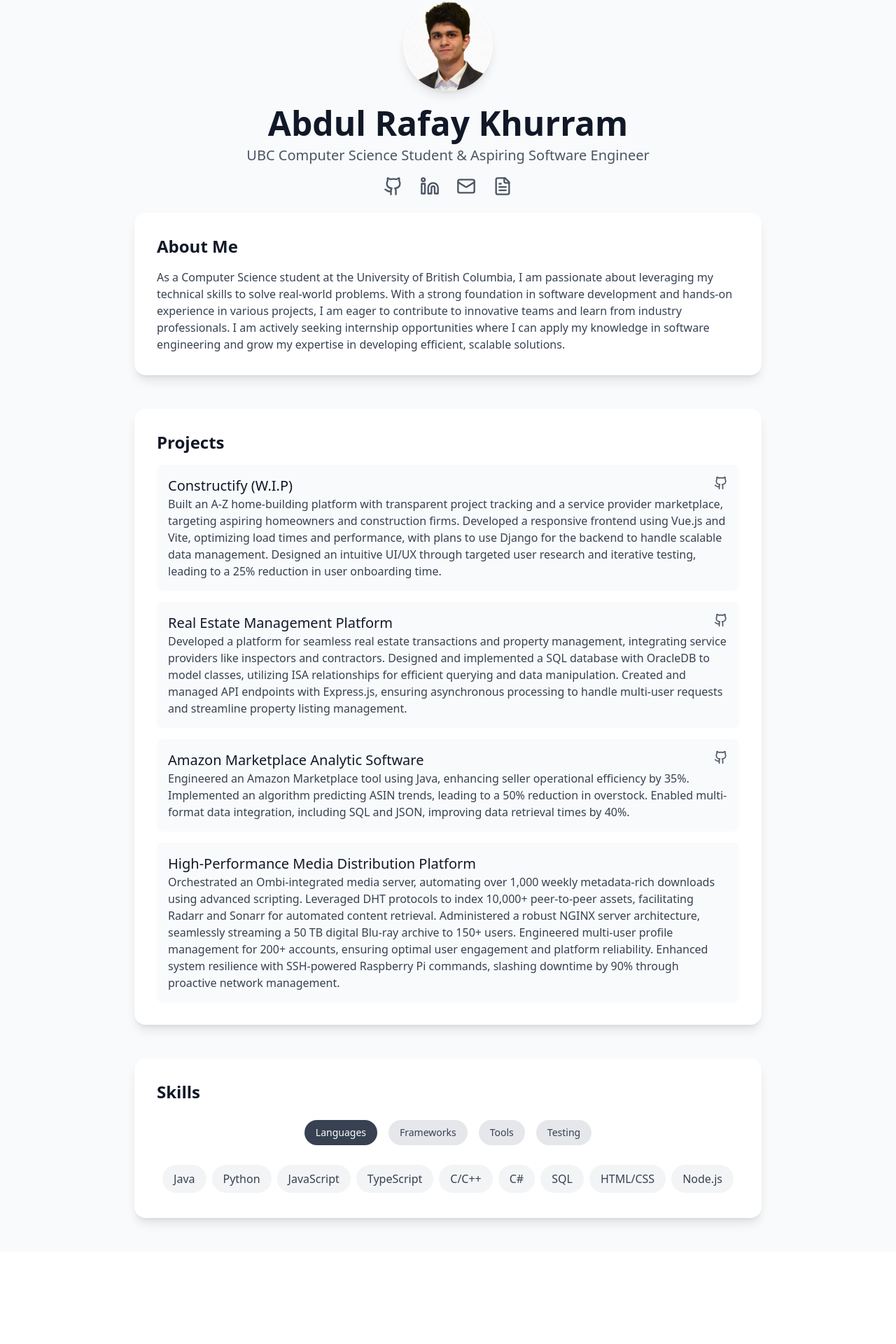
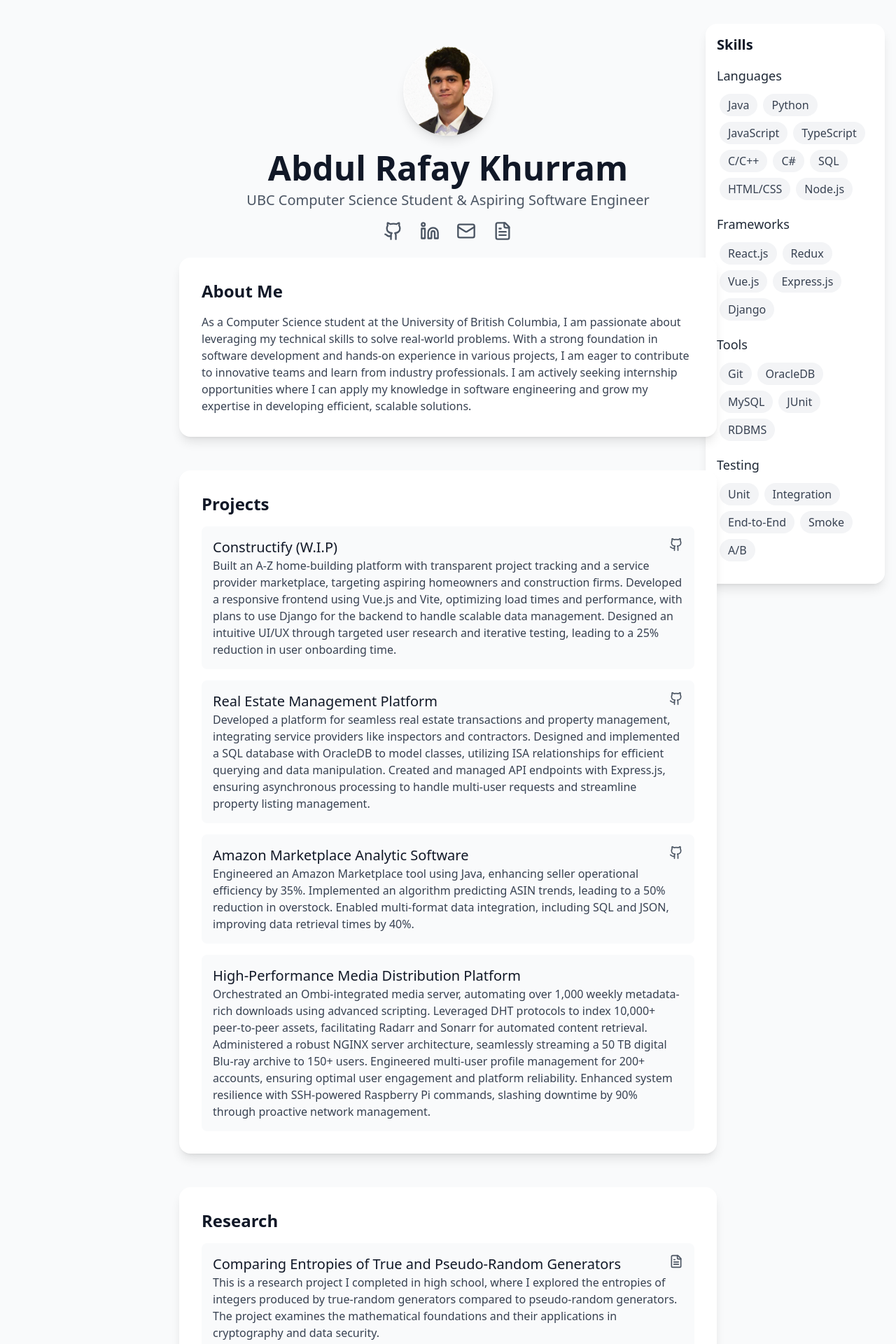
Before and after one commit to arkb75/abdulkhurramdotcom, a React (Create React App) app: page / in a window 1280 px wide. Shown: the part 46-1966 px from the top of the page at 70% size. Before the commit the page ends 1834 px from the top, so only its background shows below. Built offline with nearby package versions, Linux system fonts and the light colour scheme; the HTML template or start-up script is replaced by a standard one.

Commit message:
Skills redesign & Added research

```diff
--- a/src/App.js
+++ b/src/App.js
@@ -1,9 +1,13 @@
-import React, { useRef } from 'react';
+import React, { useRef, useState } from 'react';
 import { useSelector } from 'react-redux';
 import Header from './components/Header';
+import Taskbar from './components/Taskbar';
 import AboutMeSection from './components/AboutMeSection';
 import ProjectsSection from './components/ProjectsSection';
+import ResearchSection from './components/ResearchSection';
 import SkillsSection from './components/SkillsSection';
+
+import { MenuIcon } from 'lucide-react'; // Import an icon for the toggle button
 
 const App = () => {
   // Refs for each project
@@ -15,6 +19,9 @@ const App = () => {
   // Get the state from Redux
   const glowPageBorder = useSelector((state) => state.glow.glowPageBorder);
 
+  // State to manage the visibility of the SkillsSection on small screens
+  const [isSkillsOpen, setIsSkillsOpen] = useState(false);
+
   // Pass refs as an object to the components
   const projectRefs = {
     constructifyRef,
@@ -25,16 +32,30 @@ const App = () => {
 
   return (
     <div
-      className={`min-h-screen bg-gray-50 py-12 px-4 sm:px-6 lg:px-8 font-sans transition-all duration-500 ${
+      className={`min-h-screen bg-gray-50 pt-12 px-4 sm:px-6 lg:px-8 font-sans transition-all duration-500 ${
         glowPageBorder ? 'page-outline-glow' : ''
       }`}
     >
-      <div className="max-w-4xl mx-auto">
+      <Taskbar />
+      <SkillsSection
+        projectRefs={projectRefs}
+        isOpen={isSkillsOpen}
+        onClose={() => setIsSkillsOpen(false)}
+      />
+      {/* Toggle Button for smaller screens */}
+      <button
+        className="lg:hidden fixed bottom-4 right-4 bg-blue-600 text-white p-3 rounded-full shadow-lg"
+        onClick={() => setIsSkillsOpen(true)}
+      >
+        <MenuIcon size={24} />
+      </button>
+      <div className="max-w-3xl mx-auto mt-16">
         <Header />
         <main className="space-y-12">
           <AboutMeSection />
           <ProjectsSection projectRefs={projectRefs} />
-          <SkillsSection projectRefs={projectRefs} />
+          <ResearchSection />
+          {/* Removed SkillsSection from here */}
         </main>
       </div>
     </div>
--- a/src/components/AboutMeSection.js
+++ b/src/components/AboutMeSection.js
@@ -1,7 +1,47 @@
-import React from 'react';
+import React, { useEffect, useRef } from 'react';
+import { useDispatch } from 'react-redux';
+import { setActiveSkills } from '../redux/actions';
 
-const AboutMeSection = () => (
-  <section className="bg-white rounded-2xl shadow-lg p-8 transform hover:scale-105 transition-transform duration-300">
+const AboutMeSection = () => {
+  const dispatch = useDispatch();
+  const sectionRef = useRef(null);
+
+  useEffect(() => {
+    const observerOptions = {
+      root: null,
+      rootMargin: '0px',
+      threshold: 0.5, // Adjust as needed
+    };
+
+    const observerCallback = (entries) => {
+      entries.forEach((entry) => {
+        if (entry.isIntersecting) {
+          // Reset activeSkills when About Me section is in view
+          dispatch(setActiveSkills([]));
+        }
+      });
+    };
+
+    const observer = new IntersectionObserver(observerCallback, observerOptions);
+
+    if (sectionRef.current) {
+      observer.observe(sectionRef.current);
+    }
+
+    // Cleanup
+    return () => {
+      if (sectionRef.current) {
+        observer.unobserve(sectionRef.current);
+      }
+    };
+  }, [dispatch]);
+
+  return (
+    <section
+      id="about"
+      ref={sectionRef}
+      className="bg-white rounded-2xl shadow-lg p-8 transform hover:scale-105 transition-transform duration-300"
+    >
       <h2 className="text-2xl font-semibold text-gray-900 mb-4">About Me</h2>
       <p className="text-gray-700">
         As a Computer Science student at the University of British Columbia, I am passionate
@@ -13,5 +53,6 @@ const AboutMeSection = () => (
       </p>
     </section>
   );
+};
 
 export default AboutMeSection;
--- a/src/components/ProjectsSection.js
+++ b/src/components/ProjectsSection.js
@@ -1,11 +1,10 @@
-// ProjectsSection.js
-
-import React from 'react';
-import { useSelector } from 'react-redux';
+import React, { useEffect } from 'react';
+import { useSelector, useDispatch } from 'react-redux';
 import ProjectCard from './ProjectCard';
+import { setActiveSkills } from '../redux/actions';
 
 const ProjectsSection = ({ projectRefs }) => {
-  // Get the highlightedProject from Redux
+  const dispatch = useDispatch();
   const highlightedProject = useSelector(
     (state) => state.highlight.highlightedProject
   );
@@ -18,6 +17,7 @@ const ProjectsSection = ({ projectRefs }) => {
       githubLink: 'https://github.com/arkb75/Constructify',
       description:
         'Built an A-Z home-building platform with transparent project tracking and a service provider marketplace, targeting aspiring homeowners and construction firms. Developed a responsive frontend using Vue.js and Vite, optimizing load times and performance, with plans to use Django for the backend to handle scalable data management. Designed an intuitive UI/UX through targeted user research and iterative testing, leading to a 25% reduction in user onboarding time.',
+      skills: ['Python', 'JavaScript', 'Vue.js', 'HTML/CSS', 'Git', 'Django'],
     },
     {
       ref: projectRefs.realEstateRef,
@@ -25,6 +25,7 @@ const ProjectsSection = ({ projectRefs }) => {
       githubLink: 'https://github.com/arkb75/RealEstate',
       description:
         'Developed a platform for seamless real estate transactions and property management, integrating service providers like inspectors and contractors. Designed and implemented a SQL database with OracleDB to model classes, utilizing ISA relationships for efficient querying and data manipulation. Created and managed API endpoints with Express.js, ensuring asynchronous processing to handle multi-user requests and streamline property listing management.',
+      skills: ['JavaScript', 'Node.js', 'Express.js', 'SQL', 'OracleDB', 'HTML/CSS', 'Git'],
     },
     {
       ref: projectRefs.amazonRef,
@@ -32,6 +33,7 @@ const ProjectsSection = ({ projectRefs }) => {
       githubLink: 'https://github.com/arkb75/Amazon-Marketplace-Analytic-Software',
       description:
         'Engineered an Amazon Marketplace tool using Java, enhancing seller operational efficiency by 35%. Implemented an algorithm predicting ASIN trends, leading to a 50% reduction in overstock. Enabled multi-format data integration, including SQL and JSON, improving data retrieval times by 40%.',
+      skills: ['Java', 'SQL', 'Git'],
     },
     {
       ref: projectRefs.mediaRef,
@@ -39,11 +41,49 @@ const ProjectsSection = ({ projectRefs }) => {
       githubLink: null,
       description:
         'Orchestrated an Ombi-integrated media server, automating over 1,000 weekly metadata-rich downloads using advanced scripting. Leveraged DHT protocols to index 10,000+ peer-to-peer assets, facilitating Radarr and Sonarr for automated content retrieval. Administered a robust NGINX server architecture, seamlessly streaming a 50 TB digital Blu-ray archive to 150+ users. Engineered multi-user profile management for 200+ accounts, ensuring optimal user engagement and platform reliability. Enhanced system resilience with SSH-powered Raspberry Pi commands, slashing downtime by 90% through proactive network management.',
+      skills: ['Git'],
     },
   ];
 
+  useEffect(() => {
+    const options = {
+      root: null,
+      rootMargin: '-50% 0px', // Trigger when the section is halfway in view
+      threshold: 0,
+    };
+
+    const observer = new IntersectionObserver((entries) => {
+      entries.forEach((entry) => {
+        const project = projects.find((proj) => proj.ref.current === entry.target);
+        if (entry.isIntersecting && project) {
+          // When the project is in view, update active skills
+          dispatch(setActiveSkills(project.skills));
+        }
+      });
+    }, options);
+
+    // Observe each project section
+    projects.forEach((project) => {
+      if (project.ref.current) {
+        observer.observe(project.ref.current);
+      }
+    });
+
+    // Cleanup
+    return () => {
+      projects.forEach((project) => {
+        if (project.ref.current) {
+          observer.unobserve(project.ref.current);
+        }
+      });
+    };
+  }, [dispatch, projects]);
+
   return (
-    <section className="bg-white rounded-2xl shadow-lg p-8 transform hover:scale-105 transition-transform duration-300">
+    <section
+      id="projects"
+      className="bg-white rounded-2xl shadow-lg p-8 transform hover:scale-105 transition-transform duration-300"
+    >
       <h2 className="text-2xl font-semibold text-gray-900 mb-4">Projects</h2>
       <div className="space-y-4">
         {projects.map((project) => (
--- /dev/null
+++ b/src/components/ResearchCard.js
@@ -0,0 +1,23 @@
+import React from 'react';
+import { FileTextIcon } from 'lucide-react';
+
+const ResearchCard = ({ research }) => (
+  <div className="bg-gray-50 p-4 rounded-lg relative transition-all duration-500">
+    <div className="flex justify-between items-start">
+      <h3 className="text-xl font-medium text-gray-900">{research.title}</h3>
+      {research.pdfLink && (
+        <a
+          href={research.pdfLink}
+          className="text-gray-600 hover:text-gray-900 transition-colors duration-300"
+          target="_blank"
+          rel="noopener noreferrer"
+        >
+          <FileTextIcon size={20} />
+        </a>
+      )}
+    </div>
+    <p className="text-gray-700">{research.description}</p>
+  </div>
+);
+
+export default ResearchCard;
--- /dev/null
+++ b/src/components/ResearchSection.js
@@ -0,0 +1,30 @@
+import React from 'react';
+import ResearchCard from './ResearchCard';
+
+const ResearchSection = () => {
+  const researchPapers = [
+    {
+      title: 'Comparing Entropies of True and Pseudo-Random Generators',
+      pdfLink: '/EEABDULKM2021COMPSCI.pdf',
+      description:
+        'This is a research project I completed in high school, where I explored the entropies of integers produced by true-random generators compared to pseudo-random generators. The project examines the mathematical foundations and their applications in cryptography and data security.',
+    },
+    // Add more research papers here in the future
+  ];
+
+  return (
+    <section
+      id="research"
+      className="bg-white rounded-2xl shadow-lg p-8 transform hover:scale-105 transition-transform duration-300"
+    >
+      <h2 className="text-2xl font-semibold text-gray-900 mb-4">Research</h2>
+      <div className="space-y-4">
+        {researchPapers.map((paper) => (
+          <ResearchCard key={paper.title} research={paper} />
+        ))}
+      </div>
+    </section>
+  );
+};
+
+export default ResearchSection;
--- a/src/components/SkillsSection.js
+++ b/src/components/SkillsSection.js
@@ -1,10 +1,15 @@
-import React, { useState } from 'react';
-import { useDispatch } from 'react-redux';
+// SkillsSection.js
+
+import React from 'react';
+import { useDispatch, useSelector } from 'react-redux';
 import { highlightProject, glowPageBorder } from '../redux/actions';
+import { XIcon } from 'lucide-react'; // Import close icon
 
-const SkillsSection = ({ projectRefs }) => {
-  const [selectedCategory, setSelectedCategory] = useState('Languages');
+const SkillsSection = ({ projectRefs, isOpen, onClose }) => {
   const dispatch = useDispatch();
+
+  // Get the active skills from Redux
+  const activeSkills = useSelector((state) => state.skills.activeSkills);
 
   // Skill categories and their respective skills
   const skills = {
@@ -24,9 +29,7 @@ const SkillsSection = ({ projectRefs }) => {
     Testing: ['Unit', 'Integration', 'End-to-End', 'Smoke', 'A/B'],
   };
 
-  const categories = Object.keys(skills);
-
-  // Mapping of skills to projects
+// Mapping of skills to projects (for click functionality)
 const skillToProjects = {
     Java: [projectRefs.amazonRef],
     Python: [projectRefs.constructifyRef],
@@ -52,7 +55,7 @@ const SkillsSection = ({ projectRefs }) => {
     MySQL: [],
     JUnit: [],
     RDBMS: [projectRefs.realEstateRef],
-    Unit: [projectRefs.amazonRef],
+    Unit: [],
     Integration: [],
     'End-to-End': [],
     Smoke: [],
@@ -96,35 +99,72 @@ const SkillsSection = ({ projectRefs }) => {
   };
 
   return (
-    <section className="bg-white rounded-2xl shadow-lg p-8 transform hover:scale-105 transition-transform duration-300">
-      <h2 className="text-2xl font-semibold text-gray-900 mb-6">Skills</h2>
-      <div className="flex justify-center flex-wrap gap-4 mb-6">
-        {categories.map((category) => (
-          <button
-            key={category}
-            onClick={() => setSelectedCategory(category)}
-            className={`px-4 py-2 rounded-full text-sm font-medium ${
-              selectedCategory === category
-                ? 'bg-gray-700 text-white'
-                : 'bg-gray-200 text-gray-700'
-            } hover:bg-gray-300 transition-colors duration-300`}
+    <>
+      {/* For large screens, show the fixed SkillsSection */}
+      <div
+        className="hidden lg:block fixed top-20 right-4 w-64 bg-white rounded-2xl shadow-lg p-4
+        transform transition-transform duration-300 overflow-y-auto max-h-screen"
         >
-            {category}
-          </button>
-        ))}
-      </div>
-      <div className="flex flex-wrap justify-center">
-        {skills[selectedCategory].map((skill) => (
+        <h2 className="text-xl font-semibold text-gray-900 mb-4">Skills</h2>
+        {Object.entries(skills).map(([category, skillsInCategory]) => (
+          <div key={category} className="mb-4">
+            <h3 className="text-lg font-medium text-gray-800 mb-2">{category}</h3>
+            <div className="flex flex-wrap">
+              {skillsInCategory.map((skill) => (
                 <button
                   key={skill}
                   onClick={() => handleSkillClick(skill)}
-            className="bg-gray-100 rounded-full px-4 py-2 m-1 text-gray-700 hover:bg-gray-200 hover:scale-105 transition-all duration-300"
+                  className={`bg-gray-100 rounded-full px-3 py-1 m-1 text-gray-700 hover:bg-gray-200 hover:scale-105 transition-all duration-300 ${
+                    activeSkills.includes(skill) ? 'bg-blue-200' : ''
+                  }`}
                 >
                   {skill}
                 </button>
               ))}
             </div>
-    </section>
+          </div>
+        ))}
+      </div>
+
+      {/* For small screens, show the overlay when isOpen is true */}
+      {isOpen && (
+        <div className="lg:hidden fixed inset-0 bg-black bg-opacity-50 z-50">
+          <div className="fixed inset-y-0 right-0 w-64 bg-white shadow-lg p-4 overflow-y-auto">
+            {/* Close button */}
+            <button
+              className="absolute top-4 right-4 text-gray-600 hover:text-gray-900"
+              onClick={onClose}
+            >
+              <XIcon size={24} />
+            </button>
+            <h2 className="text-xl font-semibold text-gray-900 mb-4">Skills</h2>
+            {Object.entries(skills).map(([category, skillsInCategory]) => (
+              <div key={category} className="mb-4">
+                <h3 className="text-lg font-medium text-gray-800 mb-2">
+                  {category}
+                </h3>
+                <div className="flex flex-wrap">
+                  {skillsInCategory.map((skill) => (
+                    <button
+                      key={skill}
+                      onClick={() => {
+                        handleSkillClick(skill);
+                        onClose(); // Close the SkillsSection after clicking
+                      }}
+                      className={`bg-gray-100 rounded-full px-3 py-1 m-1 text-gray-700 hover:bg-gray-200 hover:scale-105 transition-all duration-300 ${
+                        activeSkills.includes(skill) ? 'bg-blue-200' : ''
+                      }`}
+                    >
+                      {skill}
+                    </button>
+                  ))}
+                </div>
+              </div>
+            ))}
+          </div>
+        </div>
+      )}
+    </>
   );
 };
 
--- /dev/null
+++ b/src/components/Taskbar.js
@@ -0,0 +1,61 @@
+import React, { useEffect, useState } from 'react';
+
+const Taskbar = () => {
+  const [isVisible, setIsVisible] = useState(false);
+
+  // Handle scroll to show/hide the taskbar
+  useEffect(() => {
+    const handleScroll = () => {
+      const offset = window.scrollY;
+      setIsVisible(offset > 200); // Adjust offset as needed
+    };
+
+    window.addEventListener('scroll', handleScroll);
+    return () => window.removeEventListener('scroll', handleScroll);
+  }, []);
+
+  // Smooth scrolling function
+  const scrollToSection = (id) => {
+    const element = document.getElementById(id);
+    if (element) {
+      const yOffset = -80; // Adjust based on the taskbar height
+      const yPosition =
+        element.getBoundingClientRect().top + window.pageYOffset + yOffset;
+
+      window.scrollTo({ top: yPosition, behavior: 'smooth' });
+    }
+  };
+
+  return (
+    <nav
+      className={`fixed top-0 left-0 w-full bg-white shadow-md transition-transform duration-300 z-50 ${
+        isVisible ? 'translate-y-0' : '-translate-y-full'
+      }`}
+      style={{ height: '60px' }} // Adjust the height as needed
+    >
+      <div className="max-w-4xl mx-auto px-4 sm:px-6 lg:px-8 flex justify-around items-center h-full">
+        <button
+          onClick={() => scrollToSection('about')}
+          className="text-gray-700 hover:text-blue-600 font-medium"
+        >
+          About Me
+        </button>
+        <button
+          onClick={() => scrollToSection('projects')}
+          className="text-gray-700 hover:text-blue-600 font-medium"
+        >
+          Projects
+        </button>
+        <button
+          onClick={() => scrollToSection('research')}
+          className="text-gray-700 hover:text-blue-600 font-medium"
+        >
+          Research
+        </button>
+        {/* Removed Skills button */}
+      </div>
+    </nav>
+  );
+};
+
+export default Taskbar;
--- a/src/index.css
+++ b/src/index.css
@@ -1,6 +1,17 @@
 @tailwind base;
 @tailwind components;
 @tailwind utilities;
+
+/* Custom styles */
+html,
+body {
+  margin: 0;
+  padding: 0;
+}
+
+html {
+  scroll-behavior: smooth;
+}
 
 /* Custom class for the page outline glow */
 .page-outline-glow::after {
--- a/src/redux/actionTypes.js
+++ b/src/redux/actionTypes.js
@@ -1,2 +1,3 @@
 export const HIGHLIGHT_PROJECT = 'HIGHLIGHT_PROJECT';
 export const GLOW_PAGE_BORDER = 'GLOW_PAGE_BORDER';
+export const SET_ACTIVE_SKILLS = 'SET_ACTIVE_SKILLS';
```
Also changed, not shown: src/redux/actions.js (+6 -1 lines), src/redux/reducers.js (+15 -1 lines), 1 other file (tests, documents, lock files or other folders). Lines whose indentation alone changed are shown as unchanged.
